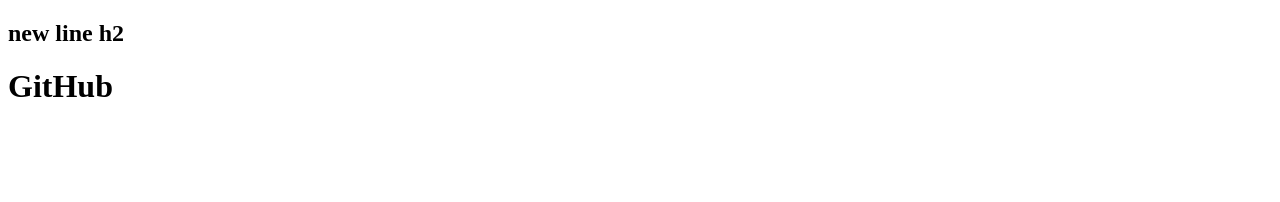
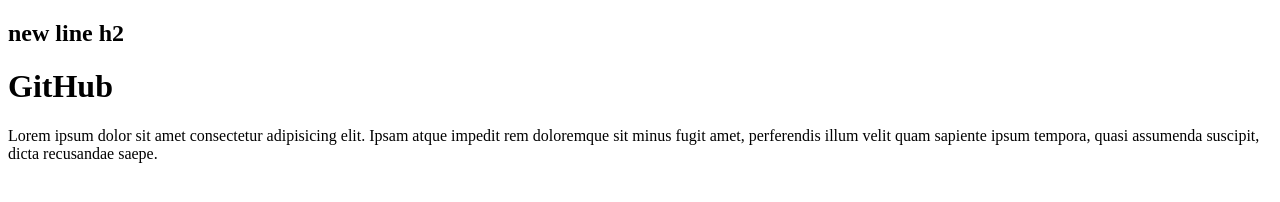
Before and after one commit to mehdihassan1/Module, a plain HTML site: page index.html in a window 1280 px wide. Drawn offline with Linux system fonts and the light colour scheme.

Commit message:
second comment

```diff
--- a/index.html
+++ b/index.html
@@ -9,5 +9,6 @@
 <body>
     <h2>new line h2</h2>
     <h1>GitHub</h1>
+    <p>Lorem ipsum dolor sit amet consectetur adipisicing elit. Ipsam atque impedit rem doloremque sit minus fugit amet, perferendis illum velit quam sapiente ipsum tempora, quasi assumenda suscipit, dicta recusandae saepe.</p>
 </body>
 </html>
```
